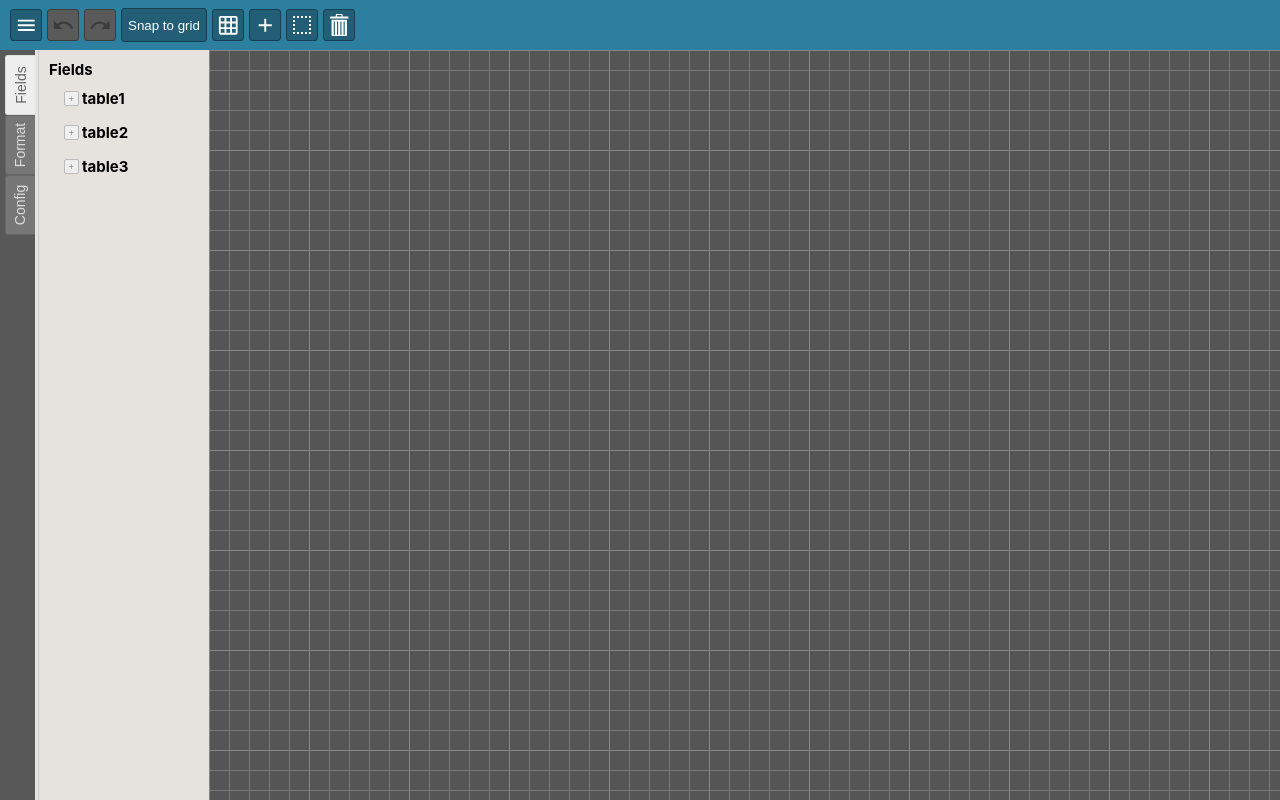
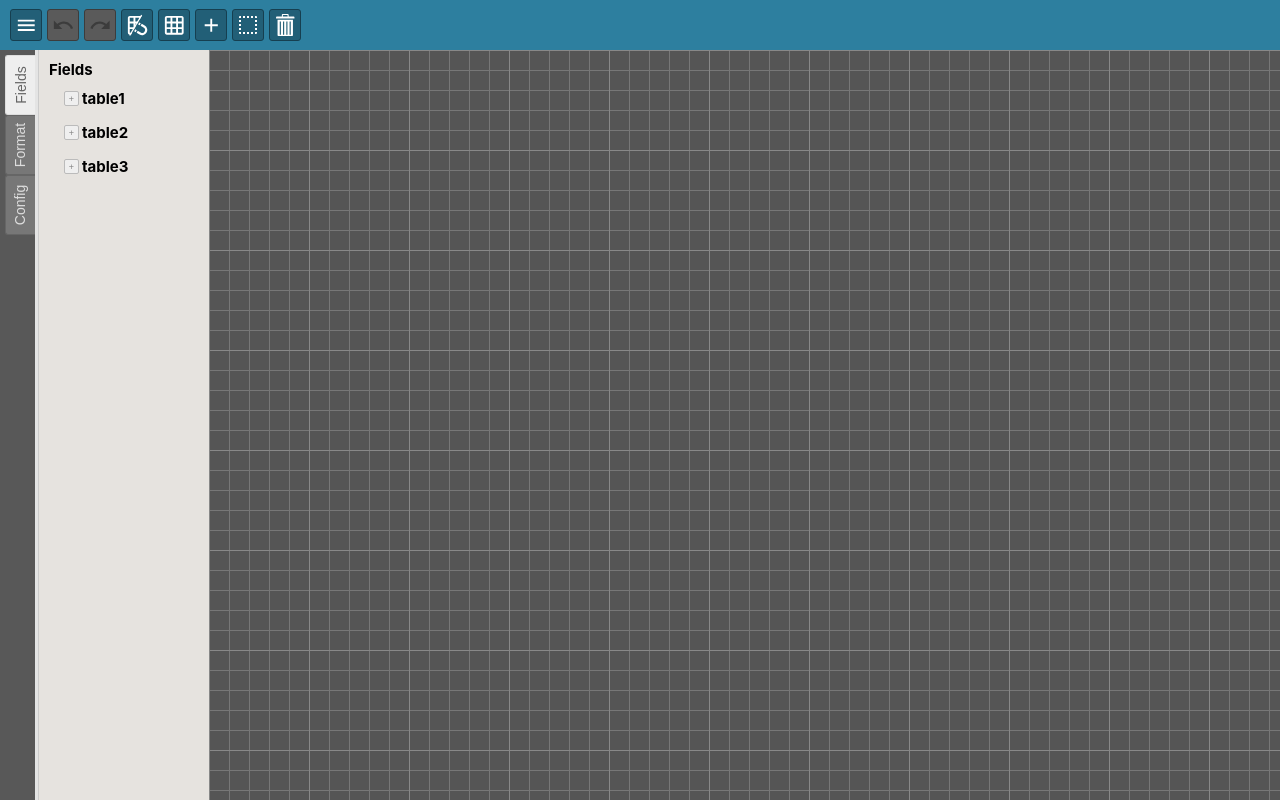
Before and after one commit to olgamirete/bi-web, a React (Create React App) app: page / in a window 1280 px wide. Built offline with nearby package versions, Linux system fonts and the light colour scheme.

Commit message:
extracted snap to grid button as component

```diff
--- a/src/components/controls/Controls.js
+++ b/src/components/controls/Controls.js
@@ -7,6 +7,7 @@ import ButtonAdd from './buttons/ButtonAdd.js';
 import ButtonToggleMenu from './buttons/ButtonToggleMenu.js';
 import ButtonUndo from './buttons/ButtonUndo.js';
 import ButtonRedo from './buttons/ButtonRedo.js';
+import ButtonToggleSnapToGrid from './buttons/ButtonToggleSnapToGrid';
 
 function Controls(props) {
   return (
@@ -19,12 +20,9 @@ function Controls(props) {
       <ButtonRedo
         flagCanRedo={props.cardFlags.canRedo}
         methodRedo={props.cardMethods.redo} />
-      <button
-        alt="Toggle snap to grid"
-        className={"button" + (props.controlFlags.snapToGrid ? " active" : "")}
-        onPointerDown={props.controlMethods.toggleSnapToGrid}>
-        Snap to grid
-      </button>
+      <ButtonToggleSnapToGrid
+        flagSnapToGrid={props.controlFlags.snapToGrid}
+        methodToggleSnapToGrid={props.controlMethods.toggleSnapToGrid} />
       <ButtonToggleGrid
         flagDisplayGrid={props.controlFlags.displayGrid}
         toggleDisplayGrid={props.controlMethods.toggleDisplayGrid} />
--- /dev/null
+++ b/src/components/controls/buttons/ButtonToggleSnapToGrid.js
@@ -0,0 +1,20 @@
+import React from 'react';
+import './ControlButtons.css';
+import { ReactComponent as IconSnapToGridOn } from './icons/magnet_on.svg';
+import { ReactComponent as IconSnapToGridOff } from './icons/magnet_off.svg';
+
+function ButtonToggleSnapToGrid(props) {
+
+  const buttonIcon =  props.flagSnapToGrid ? <IconSnapToGridOn className="icon" /> : <IconSnapToGridOff className="icon" />
+
+  return (
+    <button
+      alt="Toggle snap to grid"
+      className={"button square" + (props.flagSnapToGrid ? " active" : "")}
+      onPointerDown={props.methodToggleSnapToGrid}>
+        {buttonIcon}
+    </button>
+  );
+}
+
+export default ButtonToggleSnapToGrid;
```
Also changed, not shown: src/components/controls/buttons/icons/magnet_off.svg (added), src/components/controls/buttons/icons/magnet_on.svg (added).
